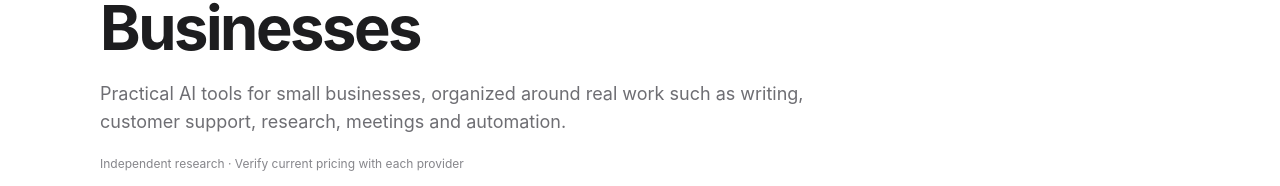
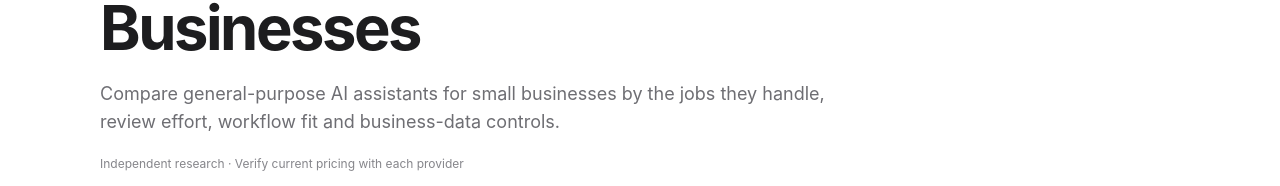
Before and after one commit to LinukaBandara/StackPick, a Next.js app: page /best/ai-tools-small-businesses in a window 1280 px wide. Shown: the part 343-529 px from the top of the page. Built offline with nearby package versions, Linux system fonts and the light colour scheme; no server answers.

Commit message:
Differentiate small business AI guide by operational workflow

```diff
--- a/app/best/ai-tools-small-businesses/page.tsx
+++ b/app/best/ai-tools-small-businesses/page.tsx
@@ -3,7 +3,7 @@ import ComparisonArticle from "@/components/ComparisonArticle";
 
 export const metadata: Metadata = {
   title: "Best AI Tools for Small Businesses (2026)",
-  description: "Practical AI tools for small businesses, organized around real work such as writing, customer support, research, meetings and automation.",
+  description: "Compare general-purpose AI assistants for small businesses by the jobs they handle, review effort, workflow fit and business-data controls.",
   alternates: { canonical: "/best/ai-tools-small-businesses" },
 };
 
@@ -12,30 +12,27 @@ export default function Page() {
     <ComparisonArticle
       title="Best AI Tools for Small Businesses"
       slug="ai-tools-small-businesses"
-      intro="Practical AI tools for small businesses, organized around real work such as writing, customer support, research, meetings and automation."
+      intro="Compare general-purpose AI assistants for small businesses by the jobs they handle, review effort, workflow fit and business-data controls."
       pricingNote="AI features, models, usage limits and pricing change frequently. Verify current provider terms and test outputs before adopting a tool."
       tools={[
-        { name: "ChatGPT", bestFor: "General-purpose AI work", freeOption: "Check current plan limits.", tradeoff: "Broad capability means you still need to define the workflow.", url: "https://chatgpt.com/" },
-        { name: "Claude", bestFor: "Writing, analysis and long-context work", freeOption: "Check current plan limits.", tradeoff: "Limits and available features vary by plan.", url: "https://claude.ai/" },
-        { name: "Gemini", bestFor: "AI work within Google's ecosystem", freeOption: "Check current plan limits.", tradeoff: "Feature availability can vary by account and region.", url: "https://gemini.google.com/" },
-        { name: "Microsoft Copilot", bestFor: "AI-assisted work in Microsoft's ecosystem", freeOption: "Check current access and limits.", tradeoff: "The useful features depend on the Microsoft products and plan involved.", url: "https://copilot.microsoft.com/" },
+        { name: "ChatGPT", bestFor: "A flexible assistant across everyday business tasks", freeOption: "Check current message limits, file and data-analysis access, and which features are available on your account.", tradeoff: "Useful for drafting, brainstorming and working through varied tasks, but the team needs repeatable prompts and a review process to keep output consistent.", url: "https://chatgpt.com/" },
+        { name: "Claude", bestFor: "Long documents, analysis and careful drafting", freeOption: "Check current usage limits, file support and model availability before assigning recurring work to it.", tradeoff: "Can be a strong fit for reading and refining lengthy material, but compare the time needed to validate factual claims and revise the final output.", url: "https://claude.ai/" },
+        { name: "Gemini", bestFor: "Work that already sits in Google's ecosystem", freeOption: "Verify the features and integrations available to your account and region; do not assume consumer access includes every Workspace capability.", tradeoff: "Convenient for teams already using Google services, but the value depends on the exact account, connected tools and data permissions.", url: "https://gemini.google.com/" },
+        { name: "Microsoft Copilot", bestFor: "Teams whose work is centered on Microsoft tools", freeOption: "Separate the consumer Copilot experience from features bundled with eligible Microsoft 365 business plans.", tradeoff: "Potentially useful when AI assistance fits an existing Microsoft workflow, but the product and license determine which work-context integrations are actually available.", url: "https://copilot.microsoft.com/" },
       ]}
-      bottomLine="Choose AI around a specific workflow, not because a tool simply has an AI label."
+      bottomLine="Choose one recurring task with a measurable finish line—such as turning meeting notes into an action list, drafting a customer FAQ from approved documents, or summarizing a research pack. Test the same input in each shortlisted assistant and count setup time, correction time and errors. Buy only when the improvement survives human review and fits your existing workflow."
     >
       <section className="bg-white">
         <div className="sp-container py-16 sm:py-20">
-          <p className="sp-eyebrow">StackPick AI test</p>
-          <h2 className="sp-title mt-4 max-w-4xl">Measure the work saved, not the AI hype.</h2>
+          <p className="sp-eyebrow">Small-business workflow test</p>
+          <h2 className="sp-title mt-4 max-w-4xl">Compare the full task, not a single impressive answer.</h2>
           <p className="mt-5 max-w-3xl text-base leading-7 text-[#6e6e73]">
-            Give each tool the same realistic task. Record setup time, output quality, editing time,
-            usage limits, integrations and the point where a paid plan becomes relevant. For
-            business data, also check privacy, retention and administrator controls before putting
-            sensitive information into an AI service.
+            Pick one recurring task and prepare the same source material, instructions and success criteria for each assistant. Track the first draft, the corrections required, the final usable result and how the output can be handed to a teammate. For business or customer data, review each provider's retention, training and access controls before uploading sensitive information.
           </p>
           <div className="mt-8 grid gap-4 sm:grid-cols-3">
-            <div className="rounded-2xl border border-[#e4e7ec] bg-[#f7f8fc] p-6"><p className="font-semibold text-[#101828]">Same task</p><p className="mt-2 text-sm leading-6 text-[#667085]">Compare tools on identical inputs instead of marketing demos.</p></div>
-            <div className="rounded-2xl border border-[#e4e7ec] bg-[#f7f8fc] p-6"><p className="font-semibold text-[#101828]">Human review</p><p className="mt-2 text-sm leading-6 text-[#667085]">Count the time needed to fact-check, edit and approve the output.</p></div>
-            <div className="rounded-2xl border border-[#e4e7ec] bg-[#f7f8fc] p-6"><p className="font-semibold text-[#101828]">Real limit</p><p className="mt-2 text-sm leading-6 text-[#667085]">Check usage caps, paid gates and data controls before committing.</p></div>
+            <div className="rounded-2xl border border-[#e4e7ec] bg-[#f7f8fc] p-6"><p className="font-semibold text-[#101828]">Workflow fit</p><p className="mt-2 text-sm leading-6 text-[#667085]">Can the result move into the tools your team already uses?</p></div>
+            <div className="rounded-2xl border border-[#e4e7ec] bg-[#f7f8fc] p-6"><p className="font-semibold text-[#101828]">Correction cost</p><p className="mt-2 text-sm leading-6 text-[#667085]">Record review and rework time, not just generation speed.</p></div>
+            <div className="rounded-2xl border border-[#e4e7ec] bg-[#f7f8fc] p-6"><p className="font-semibold text-[#101828]">Data controls</p><p className="mt-2 text-sm leading-6 text-[#667085]">Check access, retention and data-use settings before rollout.</p></div>
           </div>
         </div>
       </section>
```
